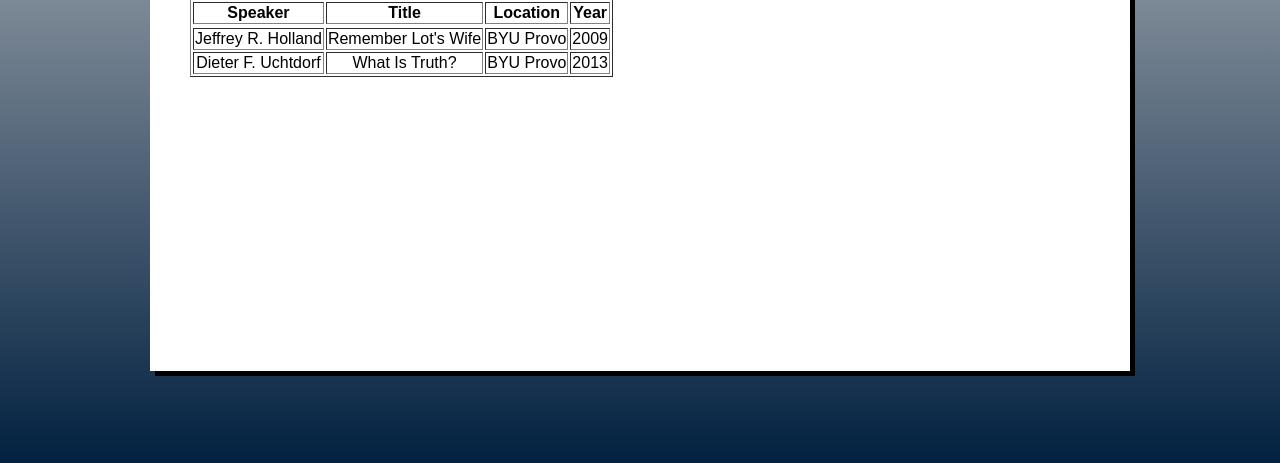
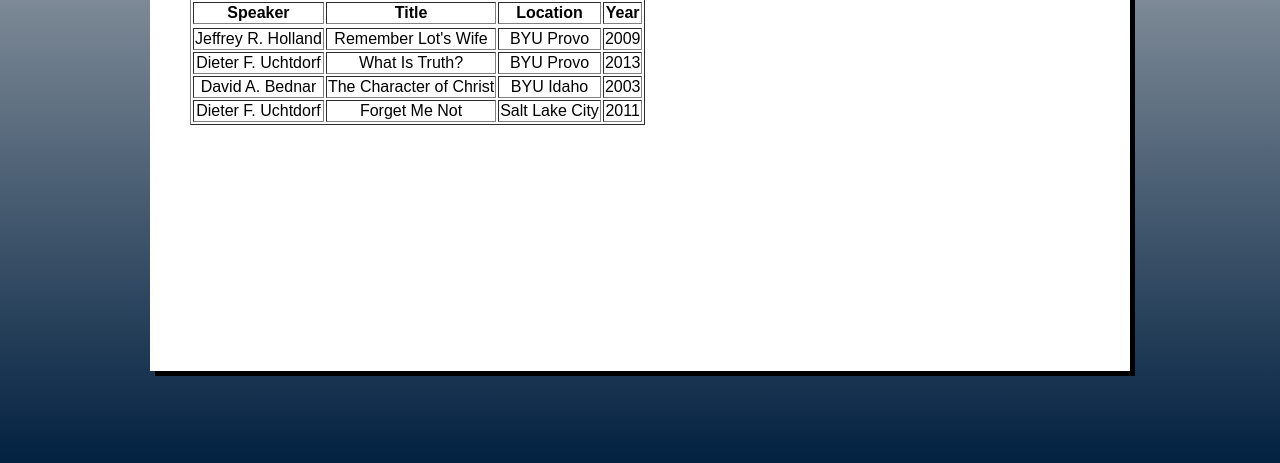
Before and after one commit to dhanna34/wdd130, a plain HTML site: page ice/favorite_devo/favdevo.html in a window 1280 px wide. Shown: the part 329-792 px from the top of the page. Drawn offline with Linux system fonts and the light colour scheme.

Commit message:
Devotional

```diff
--- a/ice/favorite_devo/favdevo.html
+++ b/ice/favorite_devo/favdevo.html
@@ -38,6 +38,18 @@
                 <td>BYU Provo</td>
                 <td>2013</td>
               </tr>
+              <tr>
+                <td>David A. Bednar</td>
+                <td>The Character of Christ</td>
+                <td>BYU Idaho</td>
+                <td>2003</td>
+              </tr>
+              <tr>
+                <td>Dieter F. Uchtdorf</td>
+                <td>Forget Me Not</td>
+                <td>Salt Lake City</td>
+                <td>2011</td>
+              </tr>
              </tbody>
   </div>
 </body>
```
